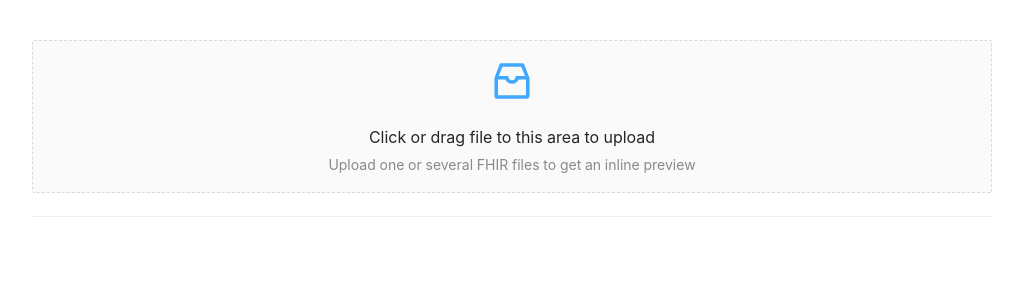
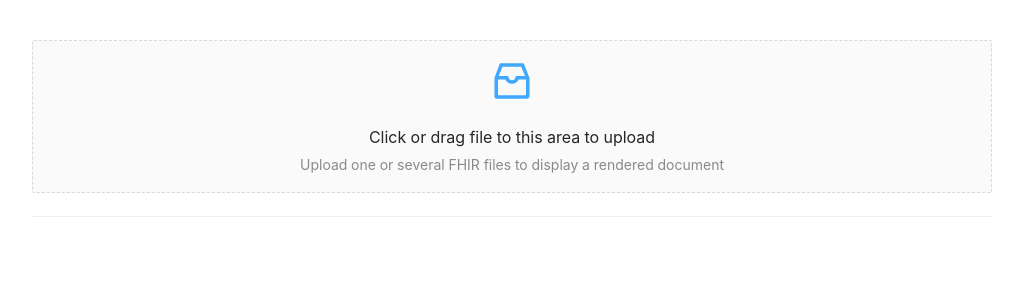
Before and after one commit to ehealthplatformstandards/laboResultVisualizationWebApp, a React (Create React App) app: page / in a window 1280 px wide. Shown: the top 300 px of the page, without its empty margins (128-1151 px from the left). Built offline with nearby package versions, Linux system fonts and the light colour scheme.

Commit message:
Adapt wording

```diff
--- a/src/pages/FhirViz/index.tsx
+++ b/src/pages/FhirViz/index.tsx
@@ -71,7 +71,7 @@
           <InboxOutlined />
         </p>
         <p className="ant-upload-text">{t('FhirViz.clickOrDrag', 'Click or drag file to this area to upload')}</p>
-        <p className="ant-upload-hint">{t('FhirViz.singleOrBulkSupport', 'Upload one or several FHIR files to get an inline preview')}</p>
+        <p className="ant-upload-hint">{t('FhirViz.singleOrBulkSupport', 'Upload one or several FHIR files to display a rendered document')}</p>
       </Dragger>
 
       <Tabs hideAdd type="editable-card" onChange={onChange} activeKey={activeKey} onEdit={onEdit}>
```
